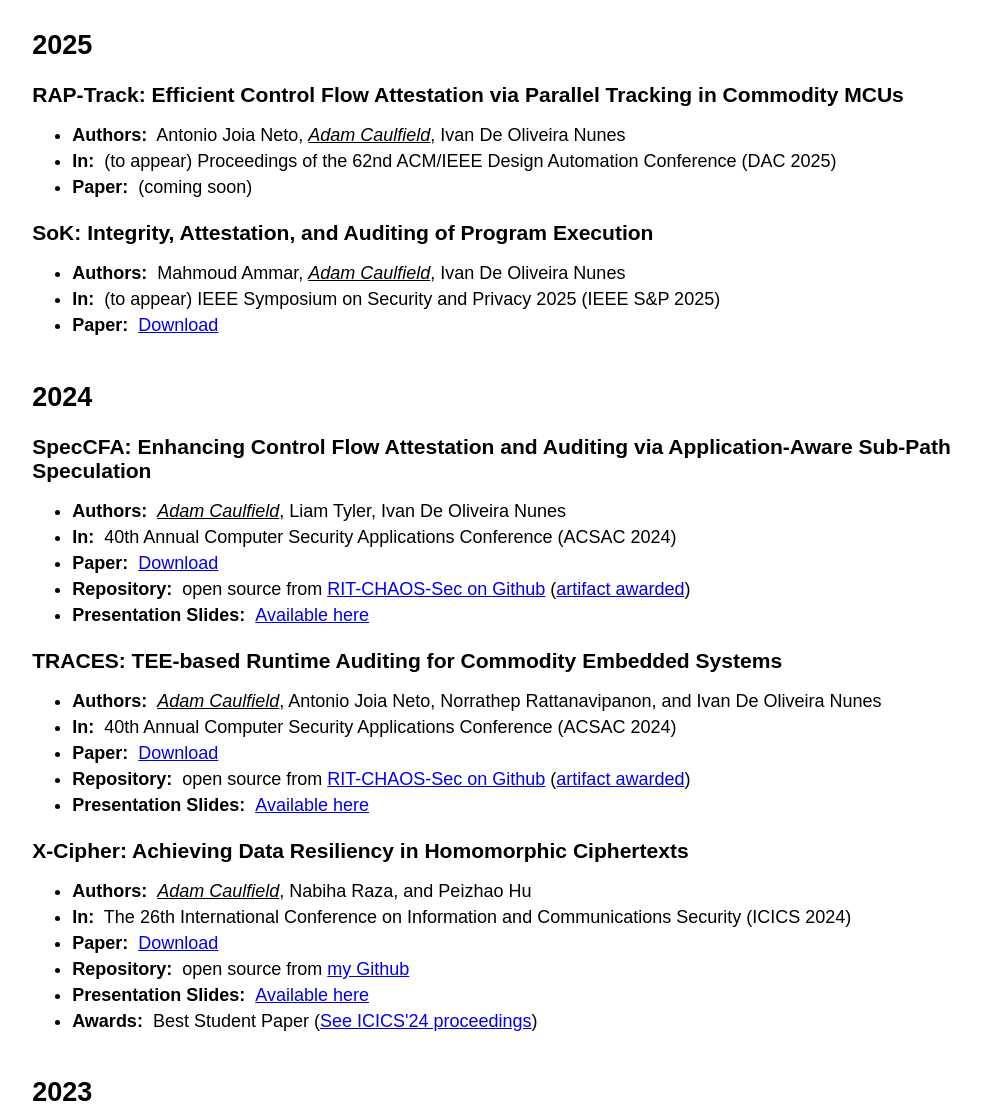
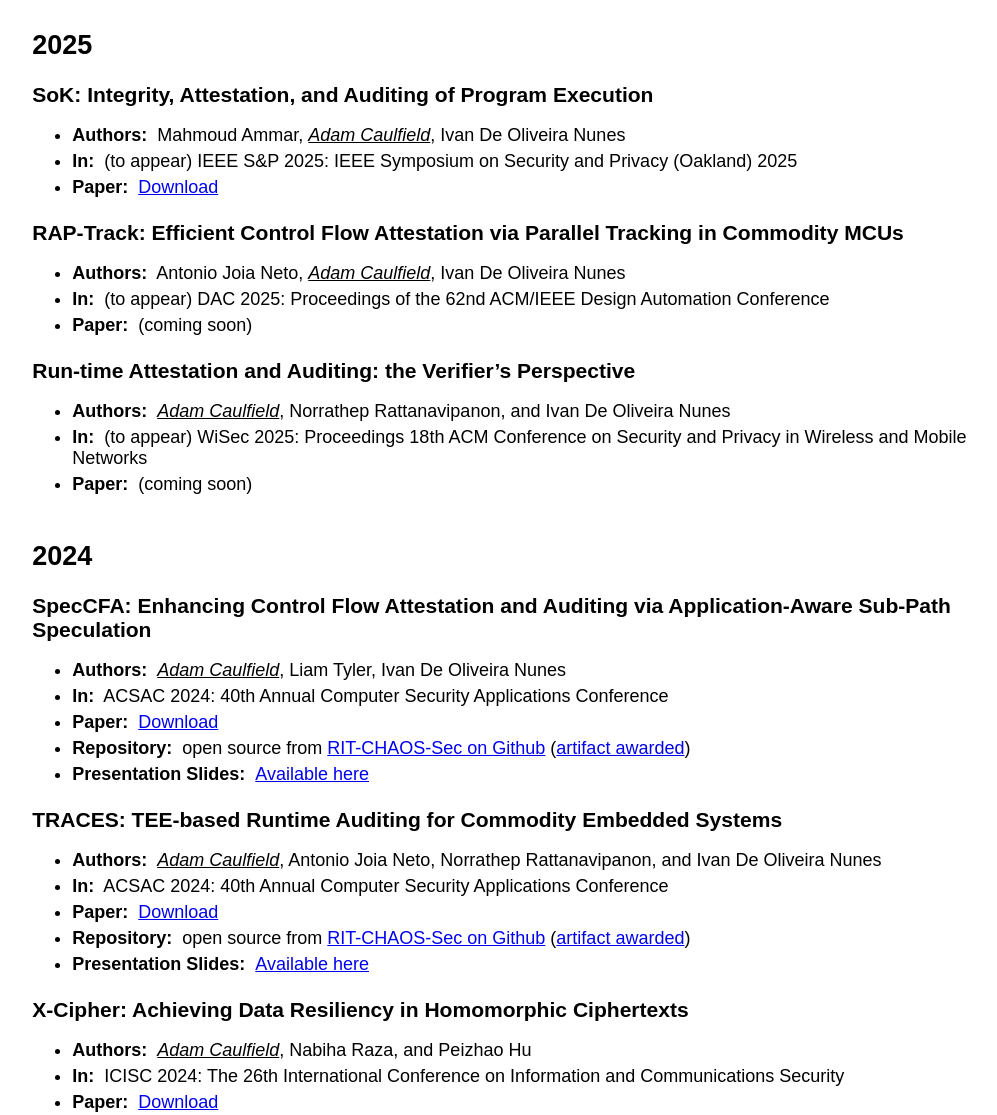
Before and after one commit to adamicaulfield/adamicaulfield.github.io, a plain HTML site: page research.html in a window 1280 px wide. Shown: the part 620-1735 px from the top of the page, without its empty margins (59-1056 px from the left). Drawn offline with Linux system fonts and the light colour scheme.

Commit message:
add sabre

```diff
--- a/research.html
+++ b/research.html
@@ -41,26 +41,36 @@
 
 	<h1>Publications</h1>
 	<h2>2025</h2>
+	<h3 style="margin-bottom:0px; margin-top:0px">SoK: Integrity, Attestation, and Auditing of Program Execution</h3>
+	<ul>
+		<li class="publications"> <span class="resource">Authors:</span>  Mahmoud Ammar, <span style="font-style:italic;"><u>Adam Caulfield</span></u>, Ivan De Oliveira Nunes</li>
+		<li class="publications"> <span class="resource">In:</span>  (to appear) IEEE S&P 2025: IEEE Symposium on Security and Privacy (Oakland) 2025
+		</li>
+		<li class="publications"><span class="resource">Paper:</span> <a href="./papers/sok_runtime_integrity.pdf">Download</a>  </li>
+	</ul>
+
 	<h3 style="margin-bottom:0px; margin-top:0px">RAP-Track: Efficient Control Flow Attestation via Parallel Tracking in Commodity MCUs</h3>
 	<ul>
 		<li class="publications"> <span class="resource">Authors:</span>  Antonio Joia Neto, <span style="font-style:italic;"><u>Adam Caulfield</span></u>, Ivan De Oliveira Nunes</li>
-		<li class="publications"> <span class="resource">In:</span>  (to appear) Proceedings of the 62nd ACM/IEEE Design Automation Conference (DAC 2025)
+		<li class="publications"> <span class="resource">In:</span>  (to appear) DAC 2025: Proceedings of the 62nd ACM/IEEE Design Automation Conference
 		</li>
 		<li class="publications"><span class="resource">Paper:</span> (coming soon) </li>
 	</ul>
 
-	<h3 style="margin-bottom:0px; margin-top:0px">SoK: Integrity, Attestation, and Auditing of Program Execution</h3>
+	<h3 style="margin-bottom:0px; margin-top:0px">Run-time Attestation and Auditing: the Verifier’s Perspective</h3>
 	<ul>
-		<li class="publications"> <span class="resource">Authors:</span>  Mahmoud Ammar, <span style="font-style:italic;"><u>Adam Caulfield</span></u>, Ivan De Oliveira Nunes</li>
-		<li class="publications"> <span class="resource">In:</span>  (to appear) IEEE Symposium on Security and Privacy 2025 (IEEE S&P 2025)
+		<li class="publications"> <span class="resource">Authors:</span> <span style="font-style:italic;"><u>Adam Caulfield</span></u>, Norrathep Rattanavipanon, and Ivan De Oliveira Nunes</li>
+		<li class="publications"> <span class="resource">In:</span>  (to appear) WiSec 2025: Proceedings 18th ACM Conference on Security and Privacy in Wireless and Mobile Networks
 		</li>
-		<li class="publications"><span class="resource">Paper:</span> <a href="./papers/sok_runtime_integrity.pdf">Download</a>  </li>
+		<li class="publications"><span class="resource">Paper:</span> (coming soon) </li>
 	</ul>
+
+
 	<h2>2024</h2>
 	<h3 style="margin-bottom:0px; margin-top:0px">SpecCFA: Enhancing Control Flow Attestation and Auditing via Application-Aware Sub-Path Speculation</h3>
 	<ul>
 		<li class="publications"> <span class="resource">Authors:</span> <span style="font-style:italic;"><u>Adam Caulfield</span></u>, Liam Tyler, Ivan De Oliveira Nunes</li>
-		<li class="publications"> <span class="resource">In:</span> 40th Annual Computer Security Applications Conference (ACSAC 2024)
+		<li class="publications"> <span class="resource">In:</span> ACSAC 2024: 40th Annual Computer Security Applications Conference
 		</li>
 		<li class="publications"><span class="resource">Paper:</span> </span> <a href="./papers/speccfa.pdf">Download</a> </li>
 		<li class="publications"><span class="resource">Repository:</span> open source from <a href="https://github.com/RIT-CHAOS-SEC/SpecCFA">RIT-CHAOS-Sec on Github</a> (<a href="https://www.acsac.org/2024/program/artifacts/">artifact awarded</a>)</li>
@@ -71,7 +81,7 @@
 	<h3 style="margin-bottom:0px; margin-top:0px">TRACES: TEE-based Runtime Auditing for Commodity Embedded Systems</h3>
 	<ul>
 		<li class="publications"> <span class="resource">Authors:</span> <span style="font-style:italic;"><u>Adam Caulfield</span></u>,  Antonio Joia Neto, Norrathep Rattanavipanon, and Ivan De Oliveira Nunes</li>
-		<li class="publications"> <span class="resource">In:</span> 40th Annual Computer Security Applications Conference (ACSAC 2024)
+		<li class="publications"> <span class="resource">In:</span> ACSAC 2024: 40th Annual Computer Security Applications Conference
 		</li>
 		<li class="publications"><span class="resource">Paper:</span> </span> <a href="./papers/traces.pdf">Download</a> </li>
 		<li class="publications"><span class="resource">Repository:</span> open source from <a href="https://github.com/RIT-CHAOS-SEC/TRACES">RIT-CHAOS-Sec on Github</a> (<a href="https://www.acsac.org/2024/program/artifacts/">artifact awarded</a>)</li>
@@ -82,7 +92,7 @@
 	<h3 style="margin-bottom:0px; margin-top:0px">X-Cipher: Achieving Data Resiliency in Homomorphic Ciphertexts</h3>
 	<ul>
 		<li class="publications"> <span class="resource">Authors:</span> <span style="font-style:italic;"><u>Adam Caulfield</span></u>, Nabiha Raza, and Peizhao Hu</li>
-		<li class="publications"> <span class="resource">In:</span> The 26th International Conference on Information and Communications Security (ICICS 2024)
+		<li class="publications"> <span class="resource">In:</span> ICISC 2024: The 26th International Conference on Information and Communications Security
 		</li>
 		<li class="publications"><span class="resource">Paper:</span>
 		<a href="./papers/xcipher_icics.pdf">Download</a>
@@ -101,7 +111,7 @@
 	<h3 style="margin-bottom:0px; margin-top:0px">ACFA: Secure Runtime Auditing & Guaranteed Device Healing via Active Control Flow Attestation</h3>
 	<ul>
 		<li class="publications"> <span class="resource">Authors:</span> <span style="font-style:italic;"><u>Adam Caulfield</span></u>, Norrathep Rattanavipanon, and Ivan De Oliveira Nunes</li>
-		<li class="publications"> <span class="resource">In:</span> 32nd USENIX Security Symposium (USENIX Security 2023)
+		<li class="publications"> <span class="resource">In:</span> USENIX Security 2023: The 32nd USENIX Security Symposium
 		</li>
 		<li class="publications"><span class="resource">Paper:</span>
 		<!-- <a href="https://www.usenix.org/conference/usenixsecurity23/presentation/caulfield">USENIX</a>,   -->
@@ -120,7 +130,7 @@
 	<h3 style="margin-bottom:0px; margin-top:10px">DiCA: A Hardware-Software Co-Design for Differential Check-Pointing in Intermittently Powered Devices</h3>
 	<ul>
 		<li class="publications"> <span class="resource">Authors:</span> Antonio Joia Neto, <span style="font-style:italic;"><u>Adam Caulfield</span></u>, Chistabelle Alvares, Ivan De Oliveira Nunes</li>
-		<li class="publications"> <span class="resource">In:</span> 2023 IEEE/ACM International Conference on Computer-Aided Design (ICCAD 2023)
+		<li class="publications"> <span class="resource">In:</span> ICCAD 2023: The 2023 IEEE/ACM International Conference on Computer-Aided Design
 		</li>
 		<li class="publications"><span class="resource">Paper:</span>
 		<a href="./papers/dica.pdf">Download</a>
@@ -134,7 +144,7 @@
 	<h3 style="margin-bottom:0px; margin-top:0px">ASAP: Reconciling Asynchronous Real-Time Operations and Proofs of Execution in Simple Embedded Systems</h3>
 	<ul>
 		<li class="publications"> <span class="resource">Authors:</span> <span style="font-style:italic;"><u>Adam Caulfield</span></u>, Norrathep Rattanavipanon, and Ivan De Oliveira Nunes</li>
-		<li class="publications"> <span class="resource">In:</span> Proceedings of the 59th ACM/IEEE Design Automation Conference (DAC 2022)
+		<li class="publications"> <span class="resource">In:</span> DACC 2022: Proceedings of the 59th ACM/IEEE Design Automation Conference
 		</li>
 		<li class="publications"><span class="resource">Paper:</span>
 		<a href="./papers/asap.pdf">Download</a>
@@ -153,7 +163,7 @@
 	<h3 style="margin-bottom:0px; margin-top:0px">SparkFHE: Distributed Dataflow Framework with Fully Homomorphic Encryption</h3>
 	<ul>
 		<li class="publications"> <span class="resource">Authors:</span> Peizhao Hu, Asma Aloufi, <span style="font-style:italic;"><u>Adam Caulfield</span></u>, Kim Laine and Kristin Lauter</li>
-		<li class="publications"> <span class="resource">In:</span> Privacy-Preserving Machine Learning Workshop collocated with NeurlIPS (PPML 2020)
+		<li class="publications"> <span class="resource">In:</span> PPML 2020: Privacy-Preserving Machine Learning Workshop collocated with NeurlIPS
 		</li>
 		<li class="publications"> <span class="resource">Paper:</span>
 		<a href="https://ppml-workshop.github.io/ppml20/pdfs/Hu_et_al.pdf">Download</a>
```
